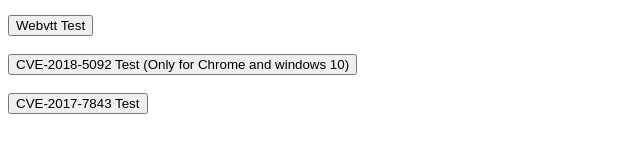
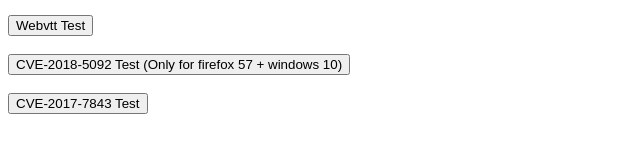
Before and after one commit to jskernel2019/jskernel2019.github.io, a plain HTML site: page index.html in a window 1280 px wide. Shown: the part 748-900 px from the top of the page, 0-640 px from the left. Drawn offline with Linux system fonts and the light colour scheme.

Commit message:
Update index.html

```diff
--- a/index.html
+++ b/index.html
@@ -68,7 +68,7 @@
         <button class="btn btn-lg btn-primary" id = "webvtt-test-button">Webvtt Test</button>
         <br>
         <br>
-        <button class="btn btn-lg btn-primary" id = "CVE-2018-5092-test-button">CVE-2018-5092 Test (Only for Chrome and windows 10)</button>
+        <button class="btn btn-lg btn-primary" id = "CVE-2018-5092-test-button">CVE-2018-5092 Test (Only for firefox 57 + windows 10)</button>
         <br>
         <br>
         <button class="btn btn-lg btn-primary" id = "CVE-2017-7843-test-button">CVE-2017-7843 Test</button>
```
